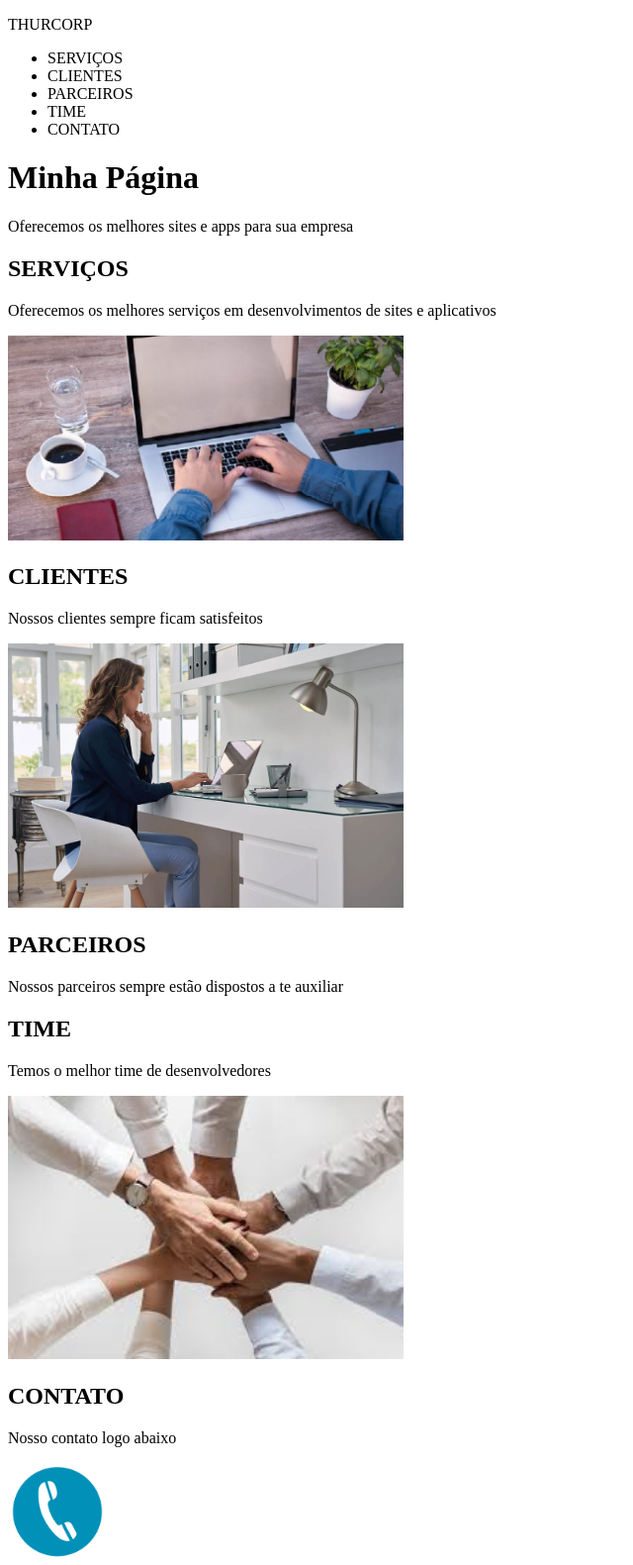
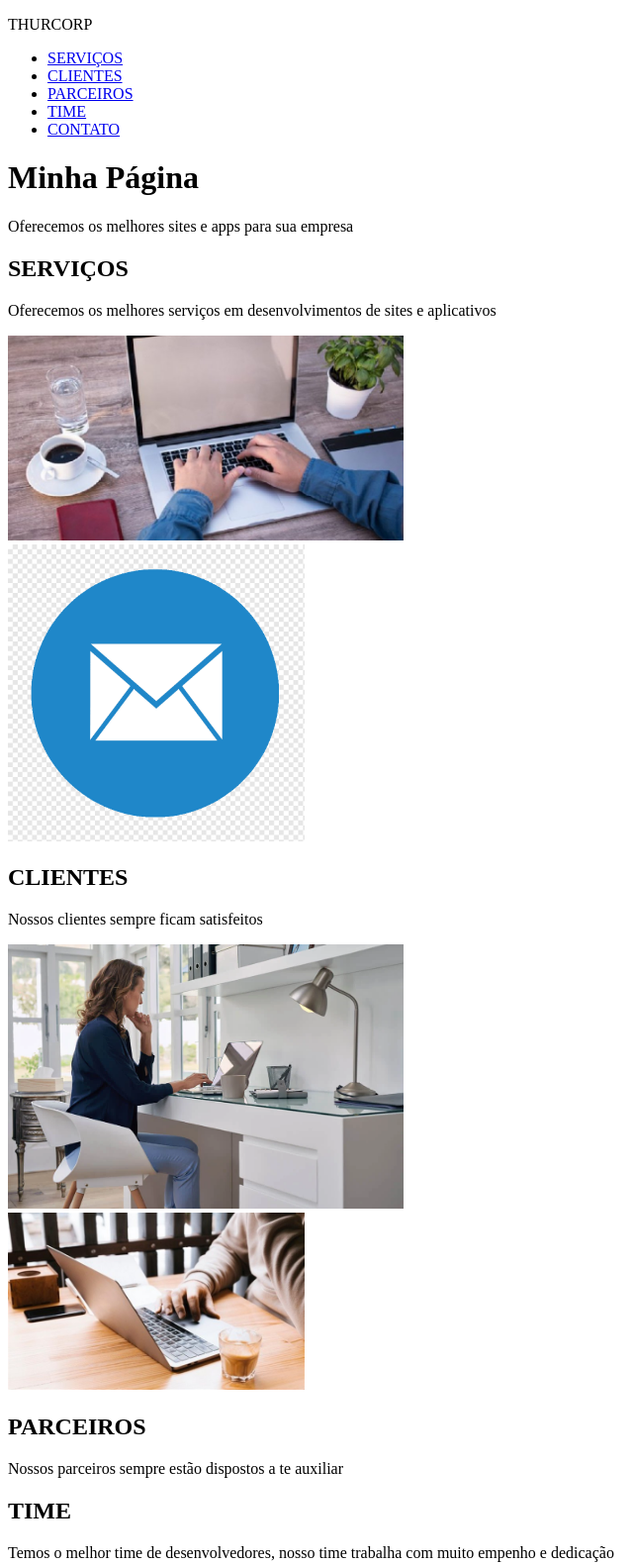
Before and after one commit to TMA7/aula_html5_css3, a plain HTML site: page index.html in a window 1280 px wide. Shown: the top 1581 px of the page at 99% size, without its empty margins (0-640 px from the left). Drawn offline with Linux system fonts and the light colour scheme.

Commit message:
SEGUNDA VERSAO SITE

```diff
--- a/index.html
+++ b/index.html
@@ -10,11 +10,11 @@
         <nav>
             <p>THURCORP</p>
             <ul>
-                <li>SERVIÇOS</li>
-                <li>CLIENTES</li>
-                <li>PARCEIROS</li>
-                <li>TIME</li>
-                <li>CONTATO</li>
+                <li><a href="#servicos">SERVIÇOS</a></li>
+                <li><a href="#clientes">CLIENTES</a></li>
+                <li><a href="#parceiros">PARCEIROS</a></li>
+                <li><a href="#time">TIME</a></li>
+                <li><a href="#contato">CONTATO</a></li>
             </ul>
         </nav>
 
@@ -31,7 +31,13 @@
                 Oferecemos os melhores serviços em
                 desenvolvimentos de sites e aplicativos
             </p>
-            <img src="img/notebook1.jpg" width="400px">
+            <div>
+                <img src="img/notebook1.jpg" width="400px">
+            </div>
+            <div>
+                <img src="img/email1.png" width="300px">
+            </div>
+
         </section>
 
         <section id="clientes">
@@ -39,7 +45,12 @@
             <p>
                 Nossos clientes sempre ficam satisfeitos
             </p>
-            <img src="img/mulher1.png" width="400px">
+            <div>
+                <img src="img/mulher1.png" width="400px">
+            </div>
+            <div>
+                <img src="img/notebook2.jpg" width="300px">
+            </div>
         </section>
 
         <section id="parceiros">
@@ -53,9 +64,12 @@
         <section id="time">
             <h2>TIME</h2>
             <p>
-                Temos o melhor time de desenvolvedores
+                Temos o melhor time de desenvolvedores,
+                nosso time trabalha com muito empenho e dedicação
             </p>
+            <div>
             <img src="img/time.jpg" width="400px">
+            </div>
         </section>
 
         <section id="contato">
@@ -63,14 +77,16 @@
             <p>
                 Nosso contato logo abaixo
             </p>
+            <div>
             <img src="img/telefone_logo.png" width="100px">
+            </div>
             <p>
                 +55 (11) 0000-0000
             </p>
         </section>
 
         <footer>
-            <p>Desenvolvido por Arthur</p>
+            <p>Desenvolvido por Arthur C. A. Silva</p>
         </footer>
     </bory>
 
```
